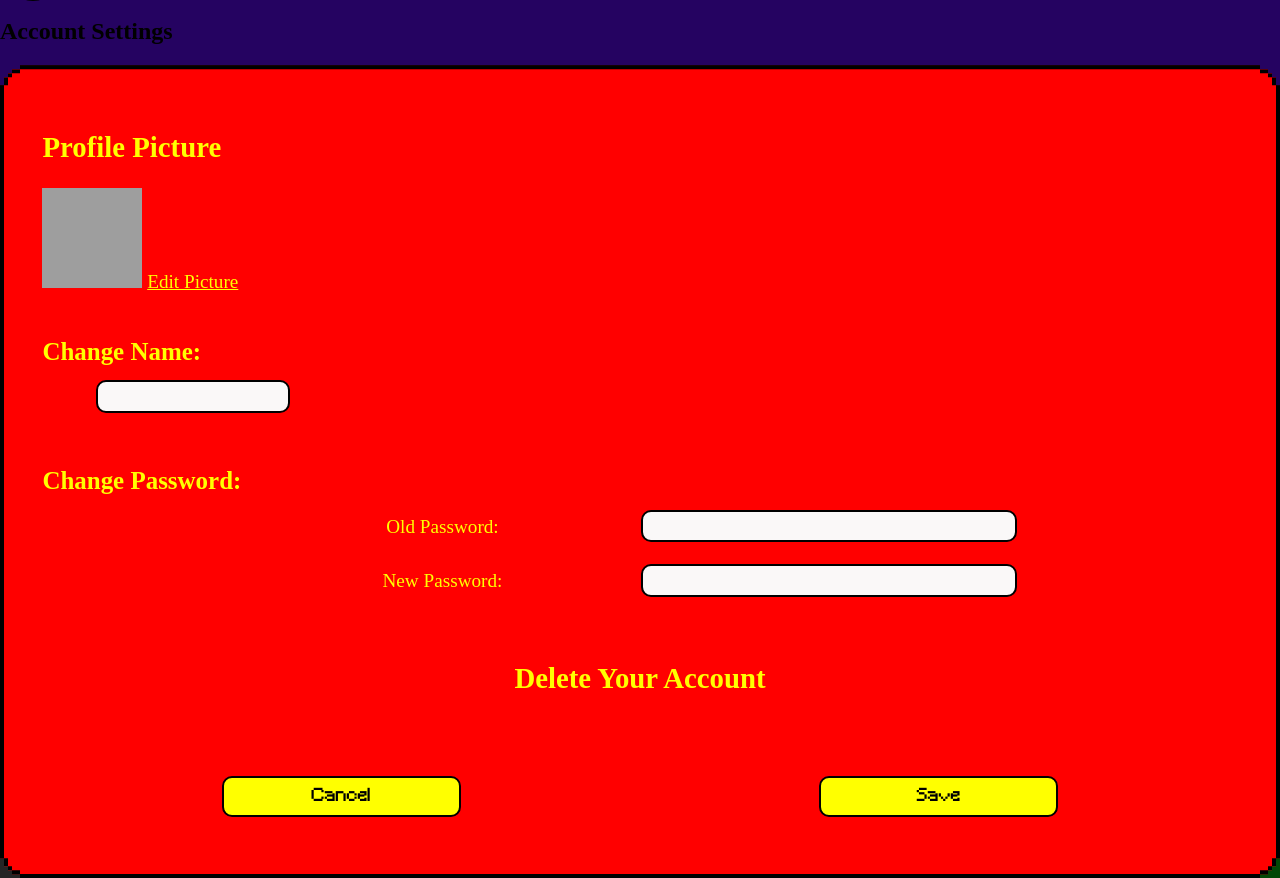
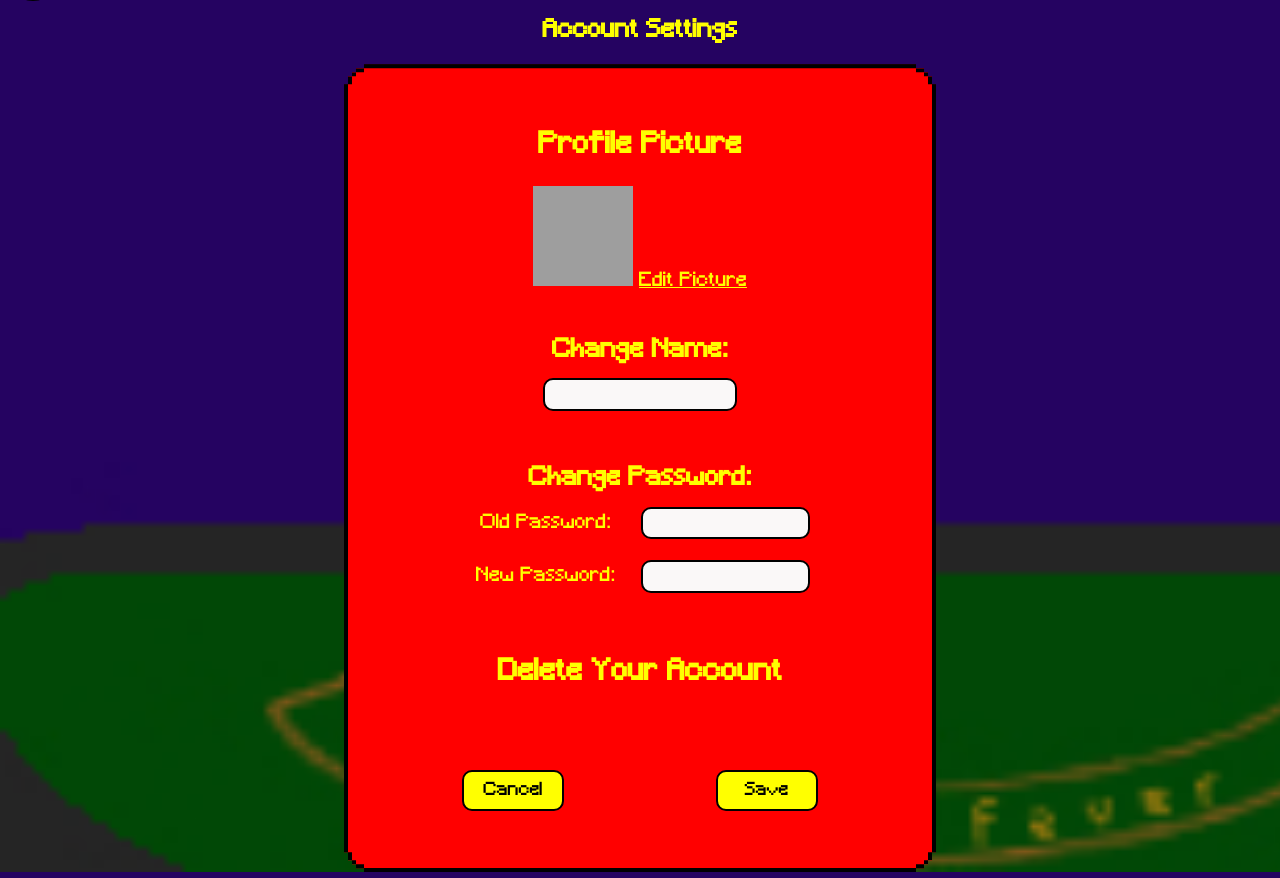
Before and after one commit to JP0-5/software-project-T7, a Flask app: page /account_settings in a window 1280 px wide. Shown: the part 66-944 px from the top of the page. Run offline with Flask 3, Linux system fonts and the light colour scheme; data comes from the database, SQL or seed files in the repository; grey boxes are pictures that could not be loaded.

Commit message:
Resolved conflict in styles.css

```diff
--- a/src/static/styles.css
+++ b/src/static/styles.css
@@ -265,11 +265,9 @@ color:yellow}
     font-size: 0.8em;
 }
 
-<<<<<<< HEAD
 #error_message {
     color: yellow;
 }
-=======
 
 
 #account_settings{text-align:center;color:yellow; width:37em; font-family: pixelated;
@@ -661,5 +659,3 @@ justify-content: center;position: sticky; font-size: 1.3em; font-weight: bold;ma
     margin:0;
 
 }
-
->>>>>>> pixel_redesign
```
